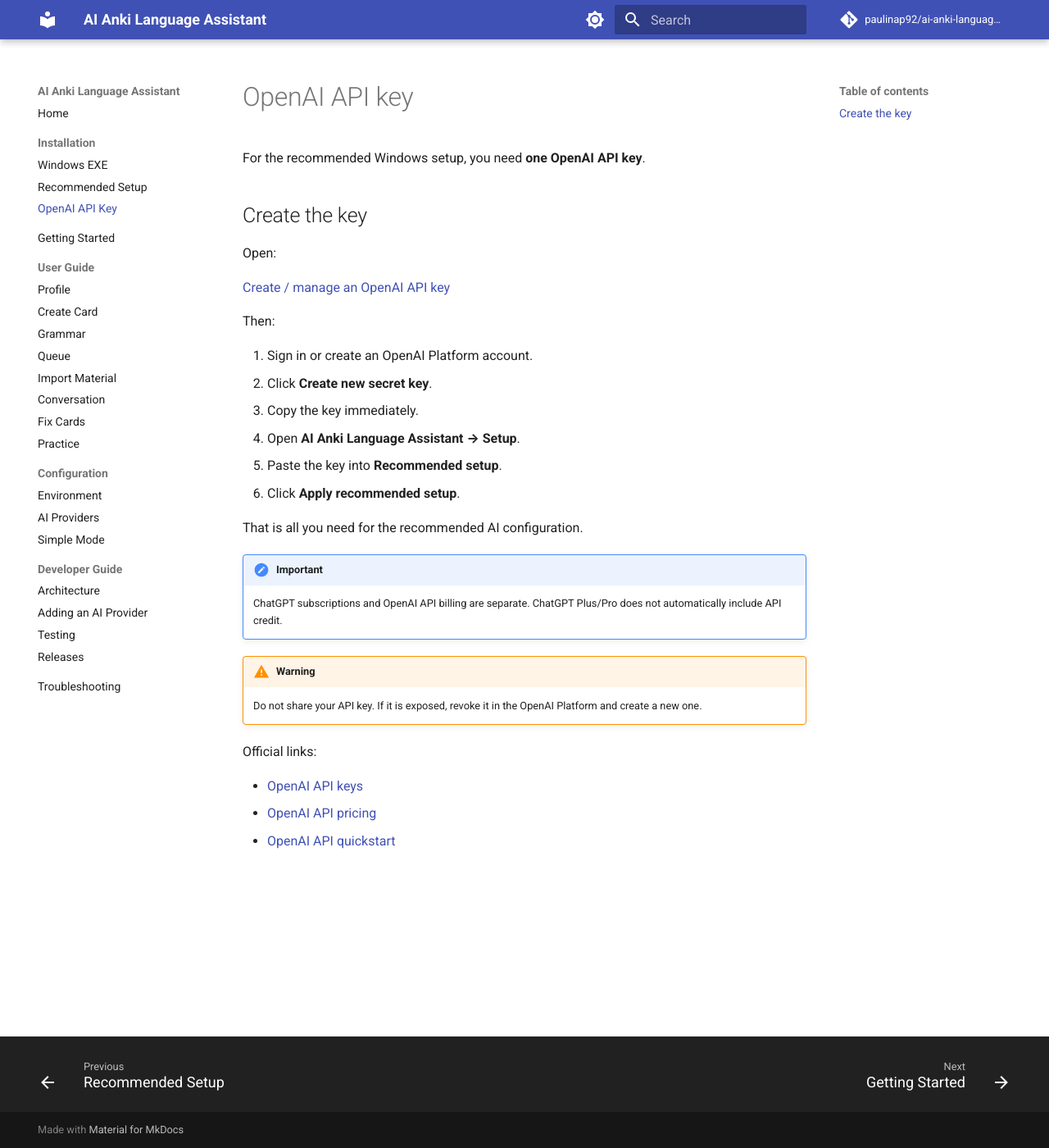
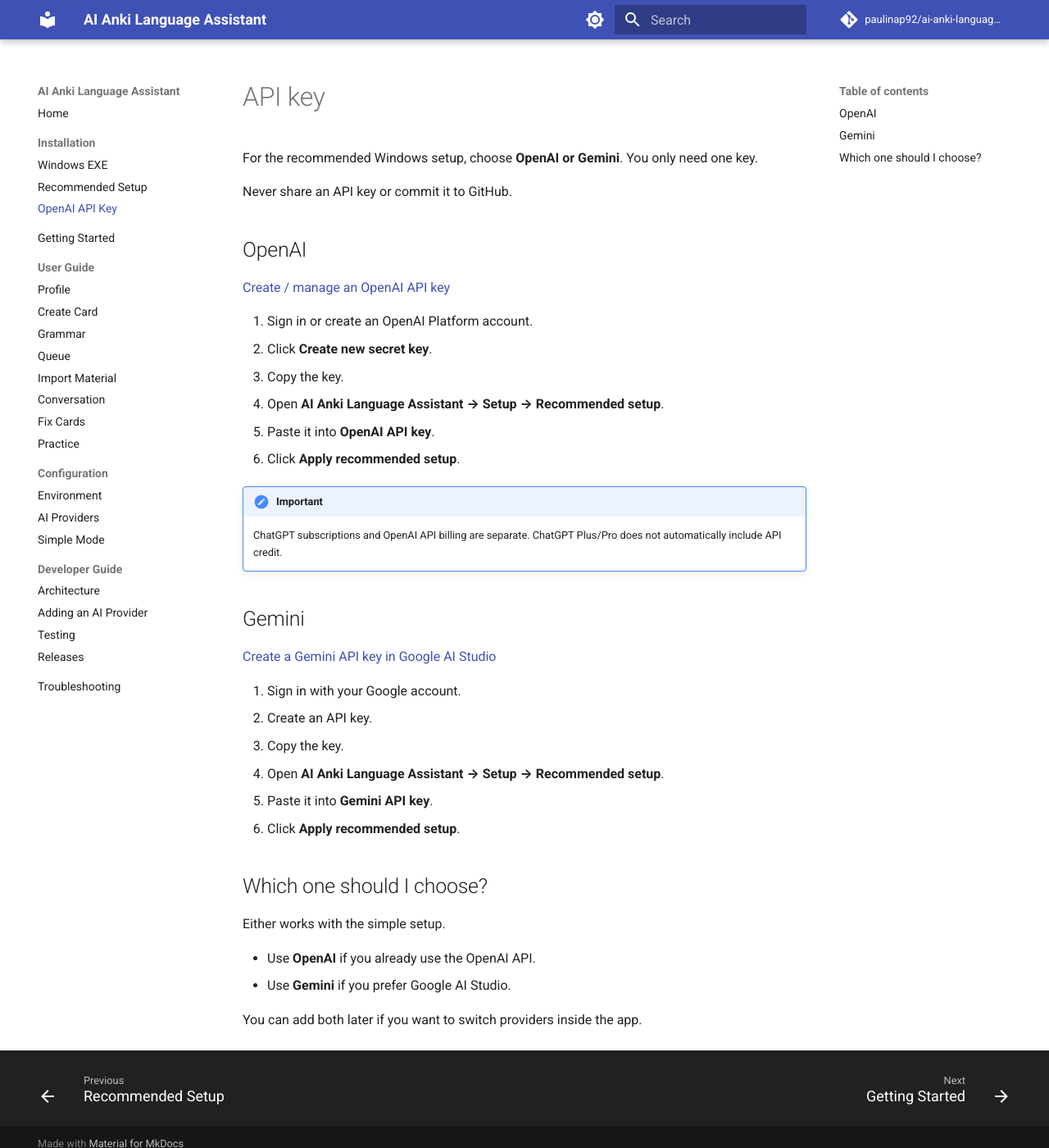
Before and after one commit to paulinap92/ai-anki-language-assistant, an MkDocs documentation site: the page built from docs/installation/api-keys.md, in a window 1280 px wide and 1400 px high. Shown: the whole window at 82% size. Built offline with MkDocs 1.6.1 and Material for MkDocs 9.7.7, drawn with Linux system fonts in a browser that asks for light colours; comment, search, counter and statistics services are not loaded.

Commit message:
docs: add Gemini to beginner API key guide

```diff
--- a/docs/installation/api-keys.md
+++ b/docs/installation/api-keys.md
@@ -1,32 +1,39 @@
-# OpenAI API key
+# API key
 
-For the recommended Windows setup, you need **one OpenAI API key**.
+For the recommended Windows setup, choose **OpenAI or Gemini**. You only need one key.
 
-## Create the key
+Never share an API key or commit it to GitHub.
 
-Open:
+## OpenAI
 
 [Create / manage an OpenAI API key](https://platform.openai.com/api-keys)
 
-Then:
-
 1. Sign in or create an OpenAI Platform account.
 2. Click **Create new secret key**.
-3. Copy the key immediately.
-4. Open **AI Anki Language Assistant → Setup**.
-5. Paste the key into **Recommended setup**.
+3. Copy the key.
+4. Open **AI Anki Language Assistant → Setup → Recommended setup**.
+5. Paste it into **OpenAI API key**.
 6. Click **Apply recommended setup**.
-
-That is all you need for the recommended AI configuration.
 
 !!! important
     ChatGPT subscriptions and OpenAI API billing are separate. ChatGPT Plus/Pro does not automatically include API credit.
 
-!!! warning
-    Do not share your API key. If it is exposed, revoke it in the OpenAI Platform and create a new one.
+## Gemini
 
-Official links:
+[Create a Gemini API key in Google AI Studio](https://aistudio.google.com/apikey)
 
-- [OpenAI API keys](https://platform.openai.com/api-keys)
-- [OpenAI API pricing](https://platform.openai.com/pricing)
-- [OpenAI API quickstart](https://platform.openai.com/docs/quickstart)
+1. Sign in with your Google account.
+2. Create an API key.
+3. Copy the key.
+4. Open **AI Anki Language Assistant → Setup → Recommended setup**.
+5. Paste it into **Gemini API key**.
+6. Click **Apply recommended setup**.
+
+## Which one should I choose?
+
+Either works with the simple setup.
+
+- Use **OpenAI** if you already use the OpenAI API.
+- Use **Gemini** if you prefer Google AI Studio.
+
+You can add both later if you want to switch providers inside the app.
```
